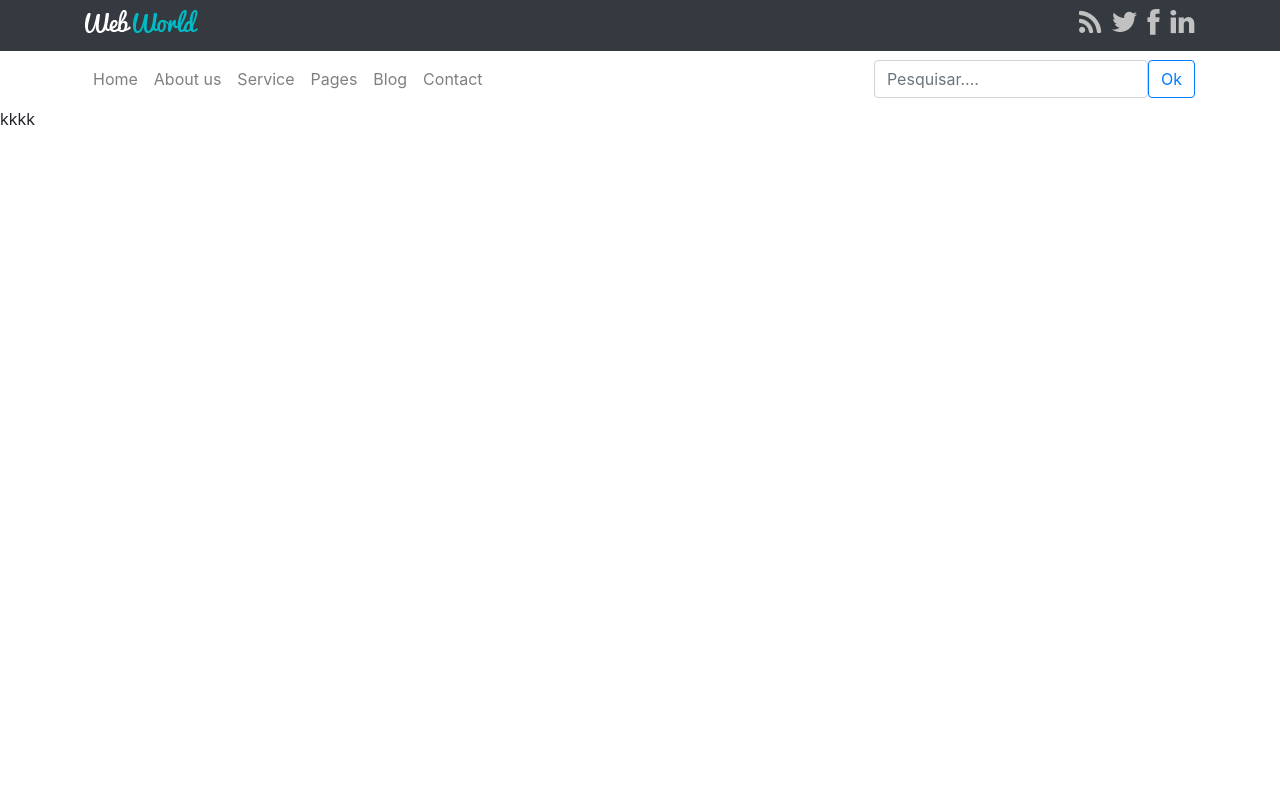
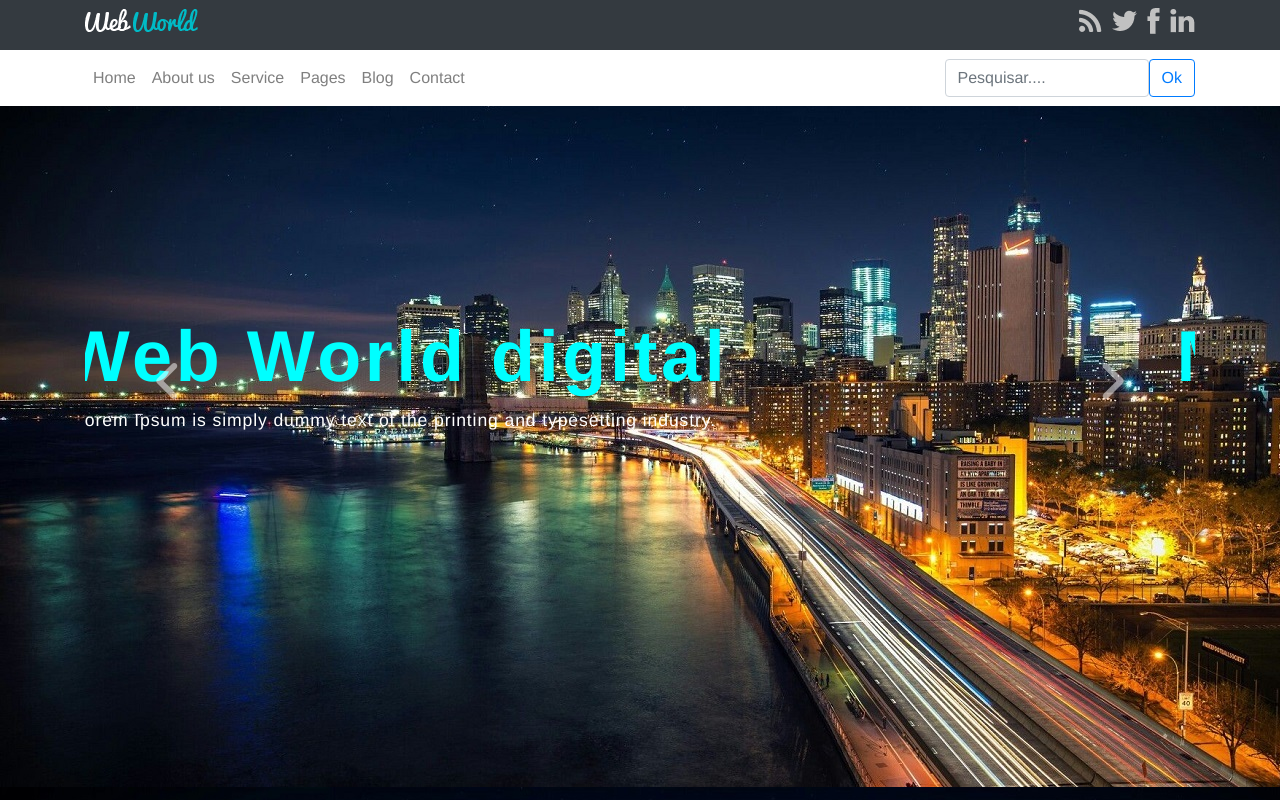
Before and after one commit to VictorHugoCG/Criando-um-site-do-zero, a plain HTML site: page index.html in a window 1280 px wide. Drawn offline with nearby package versions, Linux system fonts and the light colour scheme.

Commit message:
criada a seção do banner com slide de textos

```diff
--- a/css/estilo.css
+++ b/css/estilo.css
@@ -1,3 +1,9 @@
+body {
+    background: url(../img/bg.jpg);
+    overflow-x: hidden;
+    font-family: Helvetica,Arial,sans-serif;
+}
+
 /* Cabeçalho do site
 *********************************/
 ul.sociais {
@@ -10,3 +16,30 @@ ul.sociais {
 
 /* Navegação
 *********************************/
+
+
+/* Banner
+*********************************/
+section#banner {
+
+    height: 550px;
+    width: 100%;
+    margin: 0;
+    padding: 0;
+}
+
+.subtitulo {
+    font-weight: 500;
+    letter-spacing: 0.05em;
+    font-size: 1.1em;
+    color: #fff ;
+}
+
+/* Tipografia
+*********************************/
+h1 {
+    font-weight: 900;
+    letter-spacing: 0.05em;
+    font-size: 4.5em;
+    color: aqua;
+}
--- a/index.html
+++ b/index.html
@@ -31,7 +31,7 @@
                 </div>
             </div>
         </div>
-        <nav class="navbar navbar-expand-md navbar-light pt-2 pb-2">
+        <nav class="navbar navbar-expand-md navbar-light pt-2 pb-2 bg-white">
             <div class="container">
 
                 <button class="navbar-toggler" data-toggle="collapse" data-target="#menu">
@@ -59,8 +59,37 @@
         </nav>
     </header>
 
-    <section>
-        kkkk
+    <section id="banner" class="d-flex">
+        <div class="container align-self-center">
+            <div class="row">
+                <div class="col-md-12 text-center">
+                    <div class="carousel slide" data-ride="carousel" id="carousel-webwolrd">
+                        <div class="carousel-inner">
+                            <div class="carousel-item active">
+                                <h1>Web World digital</h1>
+                                <p class="subtitulo">
+                                    Lorem Ipsum is simply dummy text of the printing and typesetting industry.
+                                </p>
+                            </div>
+                            <div class="carousel-item">
+                                <h1>Media digital web</h1>
+                                <p class="subtitulo">
+                                    Lorem Ipsum is simply dummy.
+                                </p>
+                            </div>
+                        </div>
+
+                        <a href="#carousel-webwolrd" class="carousel-control-prev" data-slide="prev">
+                            <i class="fas fa-angle-left fa-3x"></i>
+                        </a>
+                        <a href="#carousel-webwolrd" class="carousel-control-next" data-slide="next">
+                            <i class="fas fa-angle-right fa-3x"></i>
+                        </a>
+
+                    </div>
+                </div>
+            </div>
+        </div>
     </section>
 
     <!-- JavaScript (Opcional) -->
```
Also changed, not shown: img/bg.jpg (added).
